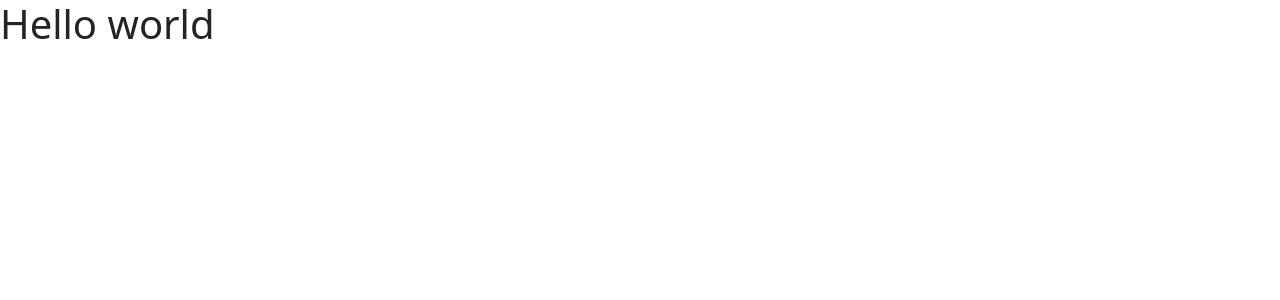
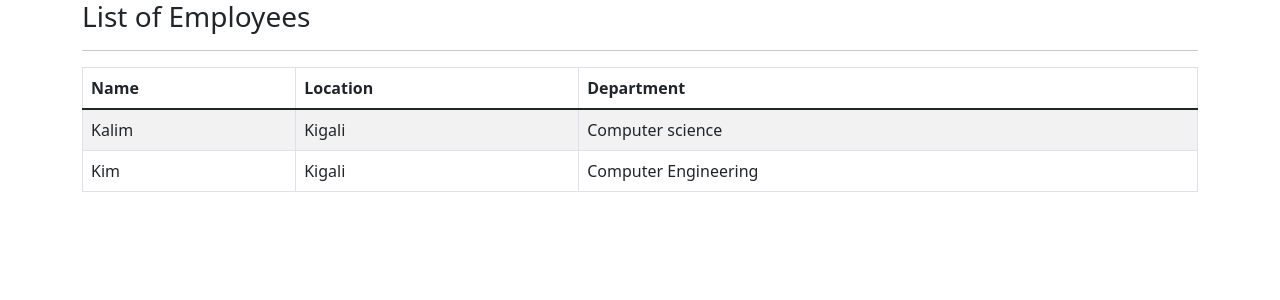
Before and after one commit to Rxavio/springboot-react-stack, a React (Create React App) app: page / in a window 1280 px wide. Shown: the top 300 px of the page. Built offline with nearby package versions, Linux system fonts and the light colour scheme.

Commit message:
add table with static data

```diff
--- a/src/App.js
+++ b/src/App.js
@@ -1,18 +1,20 @@
 import React from 'react';
-import { BrowserRouter } from 'react-router-dom';
+import { BrowserRouter, Routes, Route } from 'react-router-dom';
+import EmployeeList from './components/EmployeesList';
 import 'bootstrap/dist/css/bootstrap.min.css';
-
 function App() {
   return (
     <BrowserRouter>
       <div>
         <div>
-          <h1>Hello world</h1>
+
+       <Routes>
+       <Route path='/' element={<EmployeeList />}/>
+      </Routes>
+
         </div>
       </div>
     </BrowserRouter>
   );
 }
-
-
 export default App;
--- /dev/null
+++ b/src/components/EmployeesList.js
@@ -0,0 +1,39 @@
+import React from 'react';
+const EmployeeList = () => {
+
+  return (
+    <div className="container">
+      <h3>List of Employees</h3>
+      <hr/>
+      <div>
+        <table className="table table-bordered table-striped">
+          <thead className="thead-dark">
+            <tr>
+              <th>Name</th>
+              <th>Location</th>
+              <th>Department</th>
+            </tr>
+          </thead>
+          <tbody>
+
+              <tr key="1">
+                <td>Kalim</td>
+                <td>Kigali</td>
+                <td>Computer science</td>
+              </tr>
+
+              <tr key="2">
+                <td>Kim</td>
+                <td>Kigali</td>
+                <td>Computer Engineering</td>
+              </tr>
+
+          </tbody>
+        </table>
+
+      </div>
+    </div>
+  );
+}
+
+export default EmployeeList;
```
